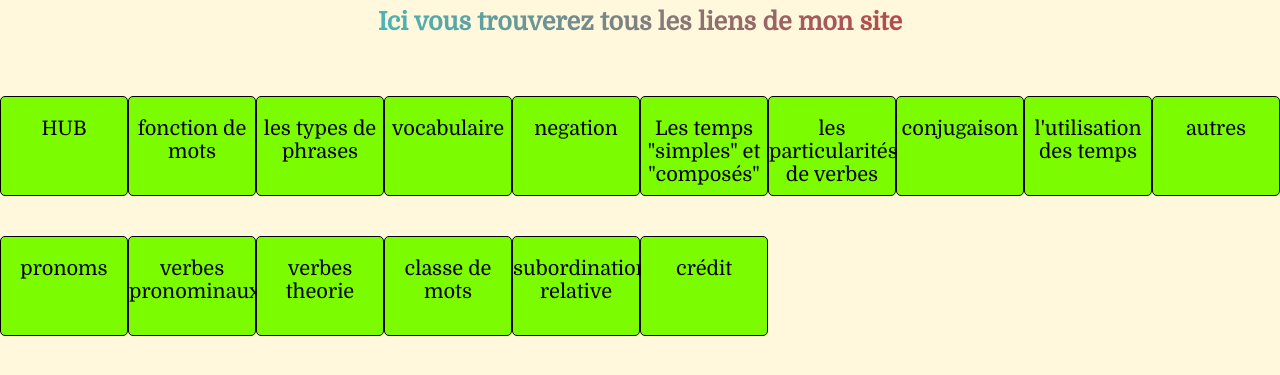
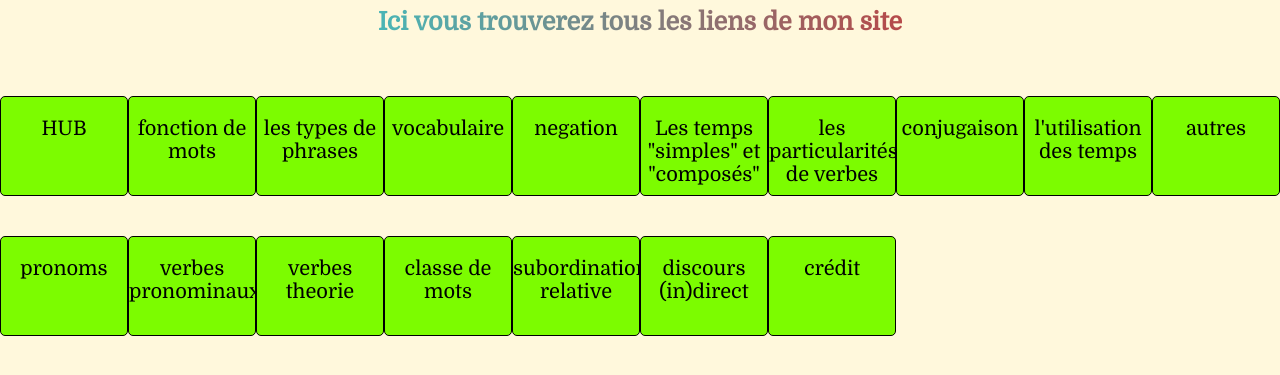
Before and after one commit to TheorieVue/francais, a plain HTML site: page autres.html in a window 1280 px wide. Shown: the part 457-832 px from the top of the page. Drawn offline with nearby package versions, Linux system fonts and the light colour scheme; some packages are replaced by stand-ins of ours.

Commit message:
Update autres.html

```diff
--- a/autres.html
+++ b/autres.html
@@ -59,6 +59,7 @@
             <a class="autres" href="verbes.html">verbes theorie</a>
             <a class="autres" href="clsdm.html">classe de mots</a>
             <a class="autres" href="subre.html">subordination relative</a>
+            <a class="autres" href="discours.html">discours (in)direct</a>
             <a class="autres" href="credit.html">crédit</a>
           </nav>
         </article>
```
